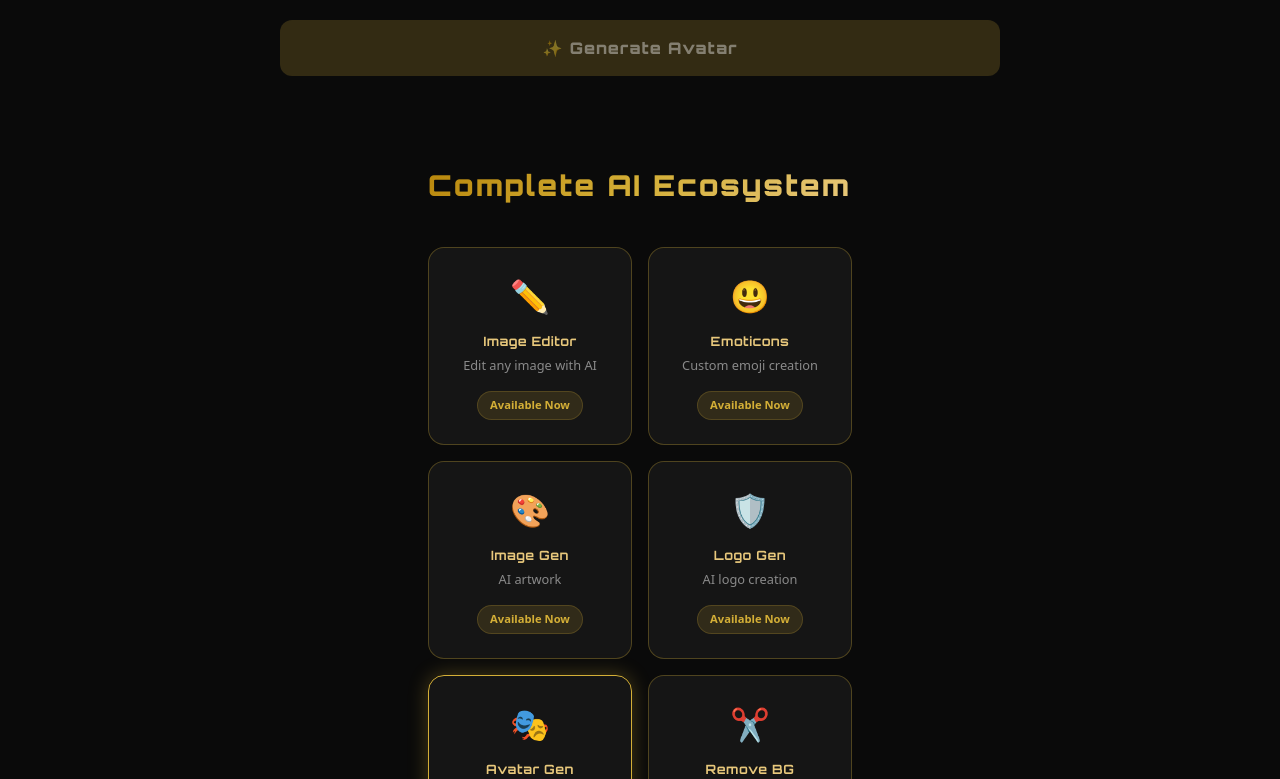
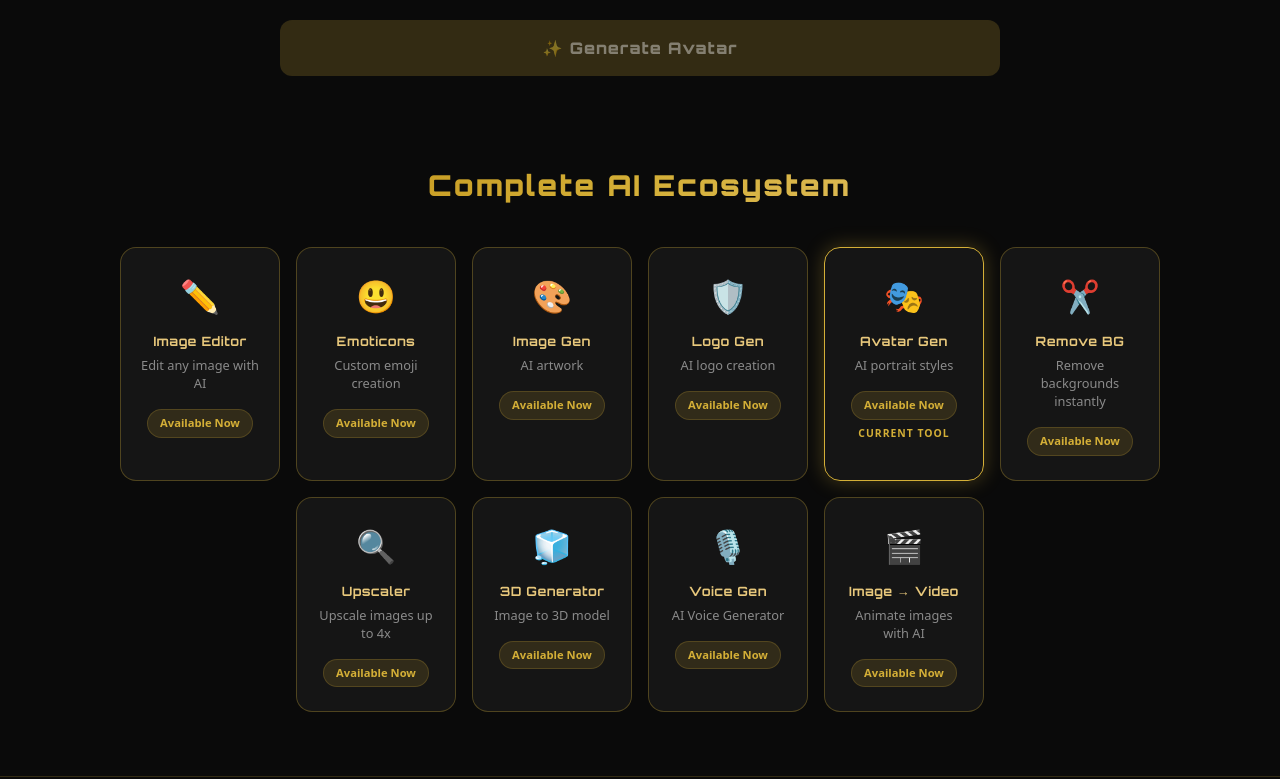
Before and after one commit to deepvortexia/avatar, a Next.js app: page / in a window 1280 px wide. Shown: the part 941-1720 px from the top of the page. Built offline with nearby package versions, Linux system fonts and the light colour scheme; no server answers.

Commit message:
feat: horizontal cards layout + add Image Editor

```diff
--- a/components/EcosystemCards.css
+++ b/components/EcosystemCards.css
@@ -1,7 +1,7 @@
 /* ── Ecosystem Section ── */
 .ecosystem-section {
   position: relative; z-index: 1;
-  max-width: 1100px;
+  max-width: 1200px;
   margin: 0 auto;
   padding: 3rem 1.5rem 2rem;
 }
@@ -19,9 +19,11 @@
 }
 
 .ecosystem-grid {
-  display: grid;
-  grid-template-columns: repeat(auto-fit, minmax(160px, 1fr));
+  display: flex;
+  flex-direction: row;
+  flex-wrap: wrap;
   gap: 1rem;
+  justify-content: center;
 }
 
 .ecosystem-card {
@@ -31,6 +33,8 @@
   text-align: center;
   transition: all 0.3s ease;
   border: 1px solid rgba(212, 175, 55, 0.2);
+  width: 160px;
+  flex-shrink: 0;
 }
 .eco-card-active { border-color: rgba(212, 175, 55, 0.3); }
 .eco-card-inactive { opacity: 0.5; border-color: rgba(255, 255, 255, 0.05); }
@@ -47,5 +51,5 @@
 .eco-badge-upcoming { background: rgba(255, 255, 255, 0.05); color: rgba(255, 255, 255, 0.5); border: 1px solid rgba(255, 255, 255, 0.1); }
 .eco-current-label { font-size: 0.65rem; font-weight: 700; color: #D4AF37; letter-spacing: 1px; text-transform: uppercase; }
 
-@media (max-width: 768px) { .ecosystem-grid { grid-template-columns: repeat(auto-fit, minmax(140px, 1fr)); } }
-@media (max-width: 480px) { .ecosystem-section { padding: 2rem 1rem; } .ecosystem-heading { font-size: 1.4rem; } }
+@media (max-width: 768px) { .ecosystem-card { width: 140px; } }
+@media (max-width: 480px) { .ecosystem-section { padding: 2rem 1rem; } .ecosystem-heading { font-size: 1.4rem; } .ecosystem-card { width: 130px; } }
```
